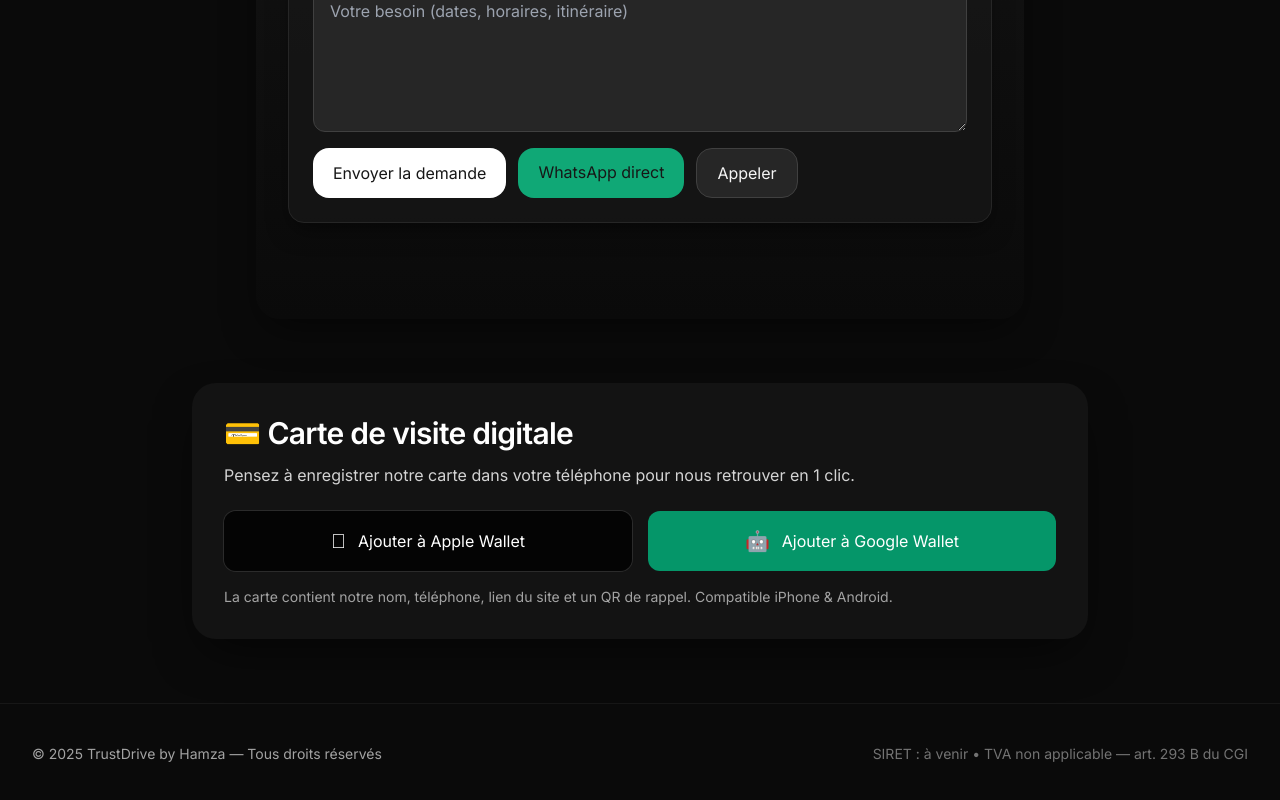
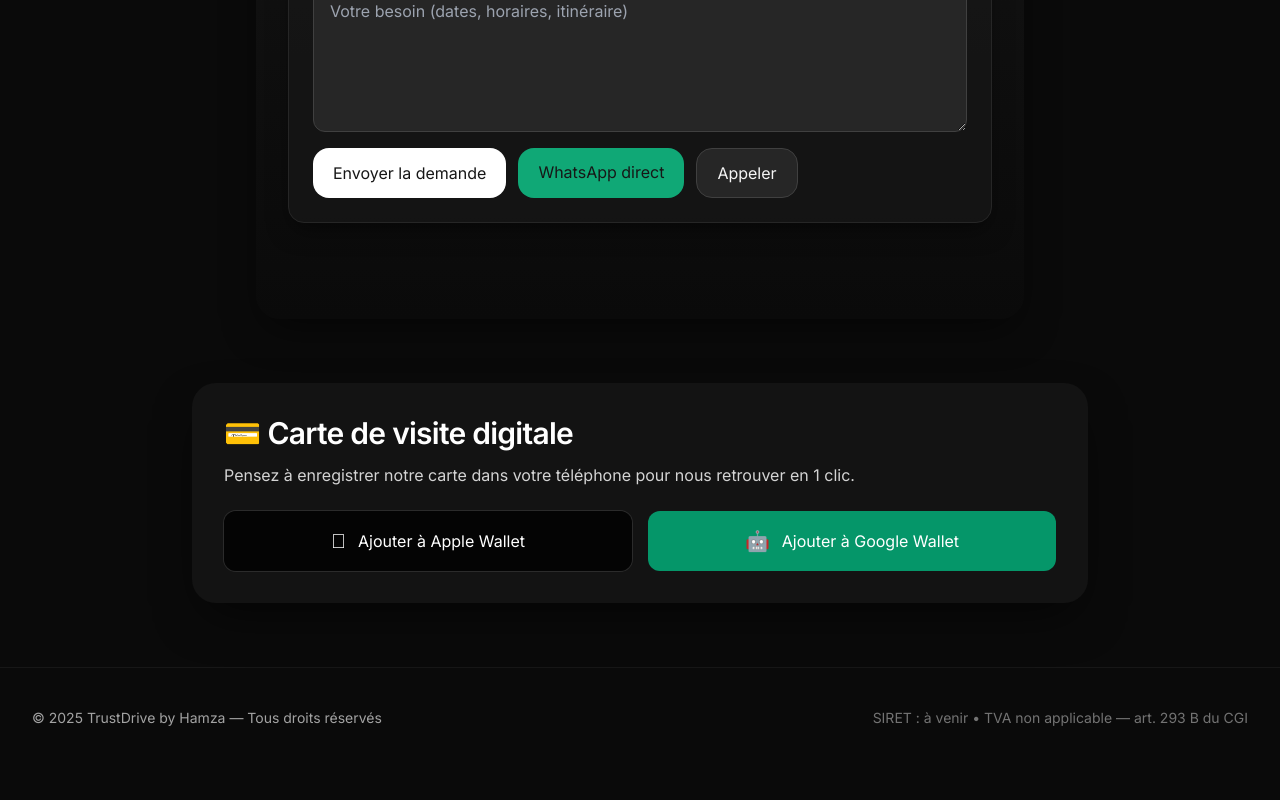
Before and after one commit to Robotham33/Trustdrive, a React (Vite) app: page / in a window 1280 px wide. Shown: the part 2410-3210 px from the top of the page. After the commit the page ends 3178 px from the top, so only its background shows below. Built offline with nearby package versions, Linux system fonts and the light colour scheme.

Commit message:
Update App.jsx
Mise en page de la carte visite digital

```diff
--- a/src/App.jsx
+++ b/src/App.jsx
@@ -208,10 +208,6 @@
         <span className="font-medium">Ajouter à Google Wallet</span>
       </a>
     </div>
-
-    <p className="relative mt-4 text-sm text-neutral-400">
-      La carte contient notre nom, téléphone, lien du site et un QR de rappel. Compatible iPhone & Android.
-    </p>
   </div>
 </section>
 
```
